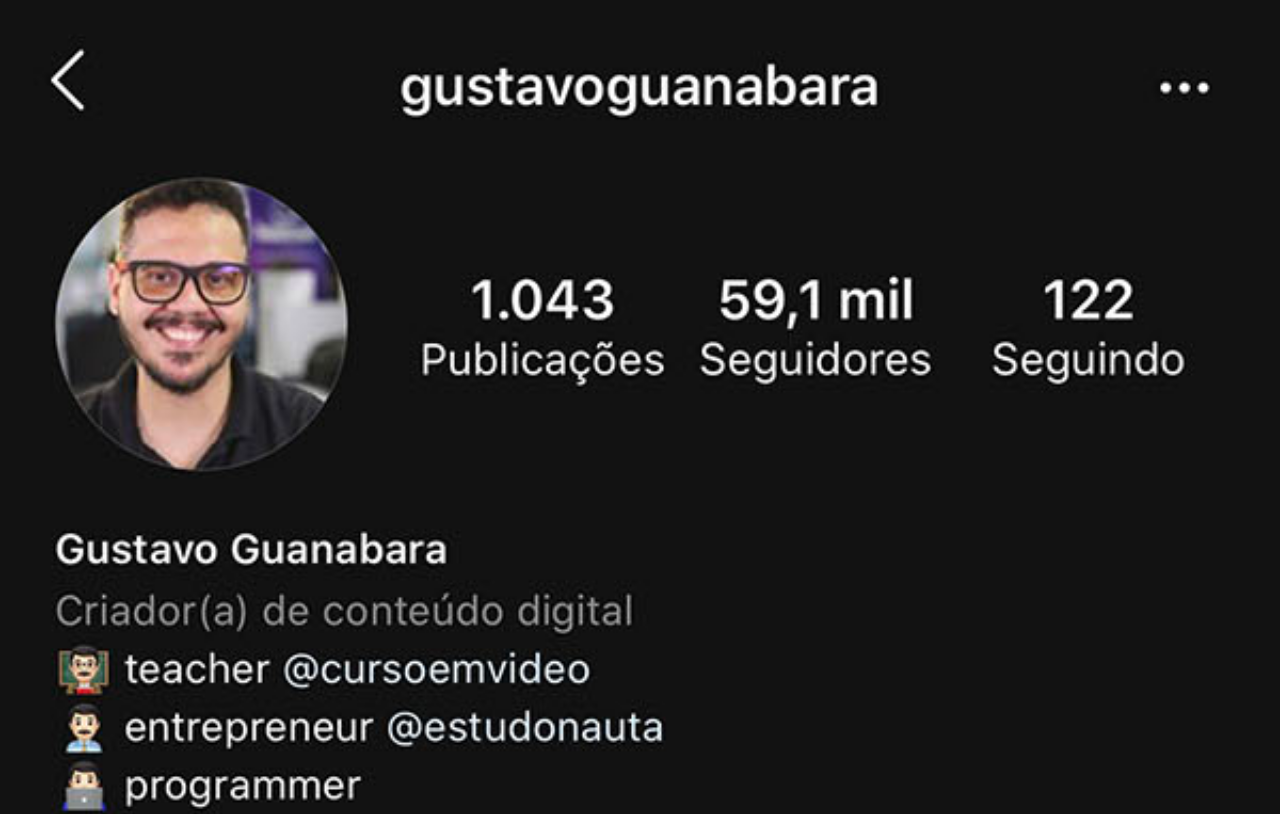
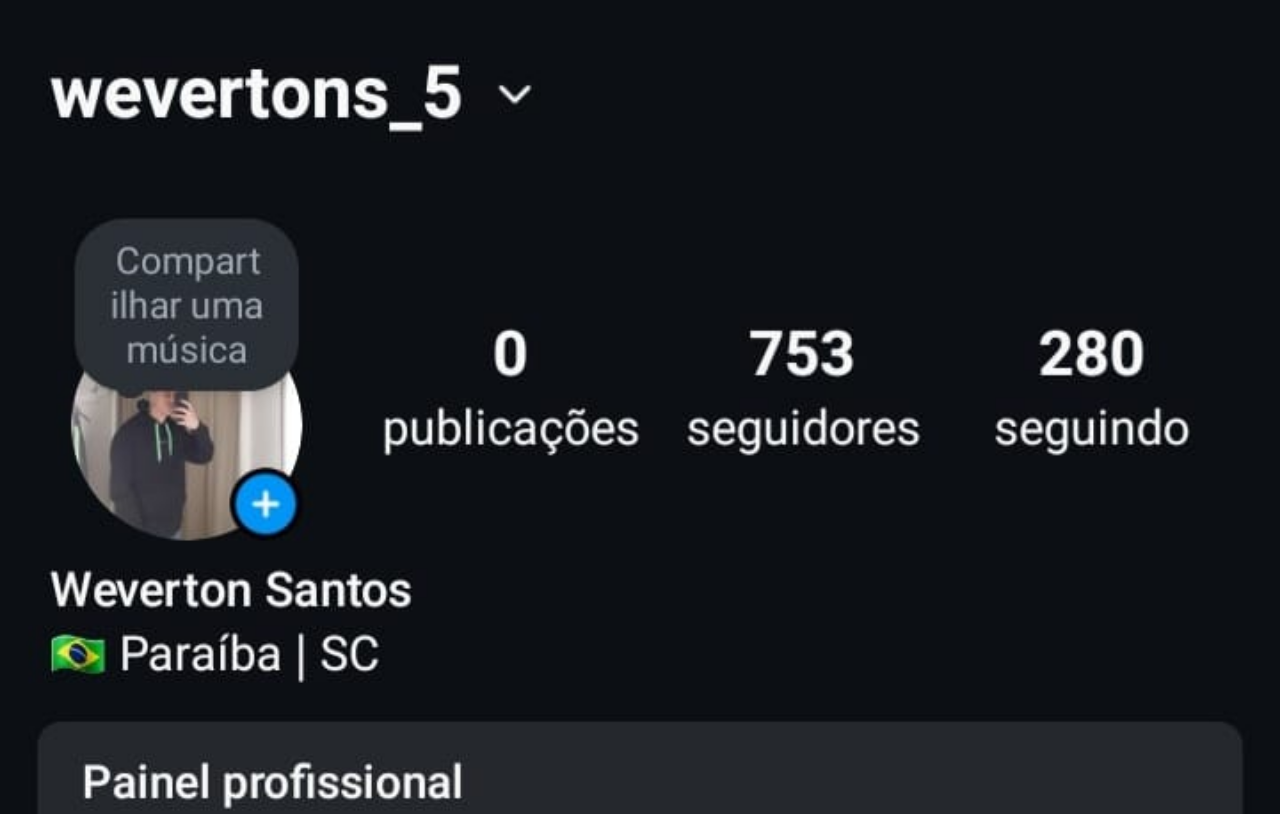
Before and after one commit to wevertonsds/projeto-social, a plain HTML site: page instagram.html in a window 1280 px wide. Shown: the top 814 px of the page. Drawn offline with Linux system fonts and the light colour scheme.

Commit message:
Atualizações.

```diff
--- a/instagram.html
+++ b/instagram.html
@@ -7,7 +7,7 @@
     <title>Instagram</title>
 </head>
 <body>
-    <img src="pacote-d013/pacote-d013/imagens/tela-instagram.jpg" alt="Instagram">
+    <img src="pacote-d013/pacote-d013/imagens/tela.instagram-w.jpeg" alt="Instagram">
     <a href="https://www.instagram.com/wevertons_5/" target="_blank">ACESSE</a>
 </body>
 </html>
```
